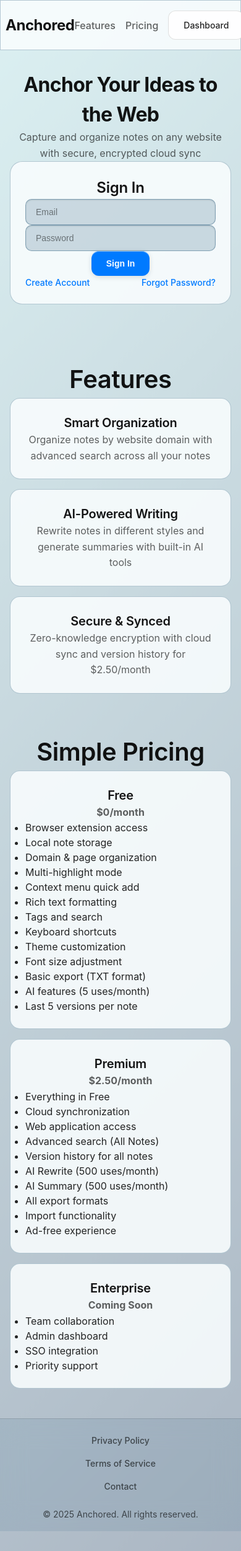
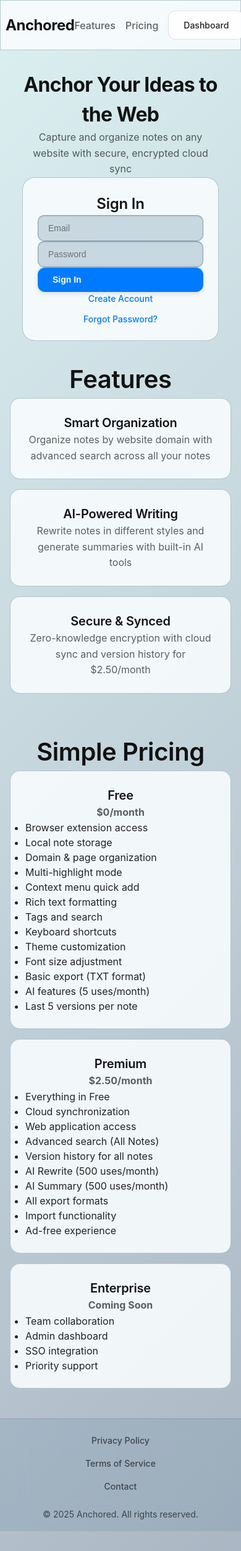
Before and after one commit to g1mliii/URL-Notes, a Jekyll site: the page built from index.html, in a window 390 px wide. Shown: the whole page at 62% size. Built offline with Jekyll 4.4.1, drawn with Linux system fonts in a browser that asks for light colours.

Commit message:
ui spacing issues fixed on mobile

```diff
--- a/css/responsive.css
+++ b/css/responsive.css
@@ -107,8 +107,59 @@
     font-size: 1rem;
   }
 
+  /* Fix hero section spacing on mobile */
   .hero-section {
     padding: 2rem 0 1rem 0;
+    display: flex;
+    align-items: center;
+    justify-content: center;
+    text-align: center;
+  }
+
+  .hero-content {
+    max-width: 350px;
+    margin: 0 auto;
+    padding: 0 1rem;
+  }
+
+  .hero-title {
+    margin-bottom: 1rem;
+  }
+
+  .hero-subtitle {
+    margin-bottom: 2rem;
+  }
+
+  /* Fix auth form spacing on mobile */
+  .auth-container {
+    max-width: 320px;
+    margin: 0 auto;
+  }
+
+  .auth-form {
+    padding: 1.5rem;
+    margin: 0 1rem;
+    /* Simple direct background like search-input */
+    background: rgba(248, 252, 253, 0.85) !important;
+    backdrop-filter: none !important;
+    -webkit-backdrop-filter: none !important;
+    box-shadow: none !important;
+  }
+
+  .input-group {
+    margin-bottom: 1rem;
+  }
+
+  .btn-primary {
+    margin-top: 0.5rem;
+    width: 100%;
+  }
+
+  .auth-links {
+    margin-top: 1.25rem;
+    flex-direction: column;
+    gap: 0.75rem;
+    text-align: center;
   }
 
   .features-section {
@@ -121,16 +172,6 @@
 
   .nav-links {
     gap: 1rem;
-  }
-
-  .auth-form {
-    padding: 1.5rem;
-    margin: 0 0.5rem;
-    /* Simple direct background like search-input */
-    background: rgba(248, 252, 253, 0.85) !important;
-    backdrop-filter: none !important;
-    -webkit-backdrop-filter: none !important;
-    box-shadow: none !important;
   }
 
   /* Fix input field backgrounds on small mobile - darker blue theme */
@@ -181,12 +222,47 @@
     --bg-primary: rgba(248, 252, 253, 0.7) !important;
   }
 
+  /* Fix hero section centering and spacing on tablet */
+  .hero-section {
+    padding: 2.5rem 0 1.5rem 0;
+    display: flex;
+    align-items: center;
+    justify-content: center;
+    text-align: center;
+  }
+
+  .hero-content {
+    max-width: 500px;
+    margin: 0 auto;
+    padding: 0 2rem;
+  }
+
   .hero-title {
     font-size: 2.5rem;
+    margin-bottom: 1.5rem;
   }
 
-  .hero-section {
-    padding: 2.5rem 0 1.5rem 0;
+  .hero-subtitle {
+    margin-bottom: 2.5rem;
+  }
+
+  /* Fix auth form spacing on tablet */
+  .auth-container {
+    max-width: 380px;
+    margin: 0 auto;
+  }
+
+  .auth-form {
+    padding: 2rem;
+    margin: 0 1rem;
+  }
+
+  .input-group {
+    margin-bottom: 1.25rem;
+  }
+
+  .btn-primary {
+    margin-top: 0.5rem;
   }
 
   .features-section {
@@ -357,15 +433,18 @@
 
   .header-right {
     justify-content: flex-start;
-    gap: 0.375rem;
+    gap: 0.5rem;
     flex-wrap: wrap;
+    margin-top: 0.75rem;
   }
 
   .btn-icon {
-    padding: 0.5rem 0.75rem;
-    font-size: 0.75rem;
+    padding: 0.375rem 0.625rem;
+    font-size: 0.7rem;
     min-width: auto;
     white-space: nowrap;
+    border-radius: 20px;
+    font-weight: 500;
   }
 
   /* Make selection actions chip-style on mobile */
@@ -413,8 +492,9 @@
 
   .filters-bar {
     flex-direction: column;
-    gap: 0.75rem;
+    gap: 1rem;
     align-items: stretch;
+    margin-top: 1rem;
   }
 
   .search-section {
@@ -501,6 +581,22 @@
     padding: 1.5rem;
     overflow: visible;
     /* Fix for tablet - prevents notes from being hidden behind header */
+  }
+
+  /* Fix dashboard header buttons on tablet */
+  .header-right {
+    gap: 0.625rem;
+  }
+
+  .btn-icon {
+    padding: 0.5rem 0.875rem;
+    font-size: 0.8rem;
+    border-radius: 16px;
+    font-weight: 500;
+  }
+
+  .filters-bar {
+    margin-top: 0.75rem;
   }
 
   /* Show logout text on tablet */
```
